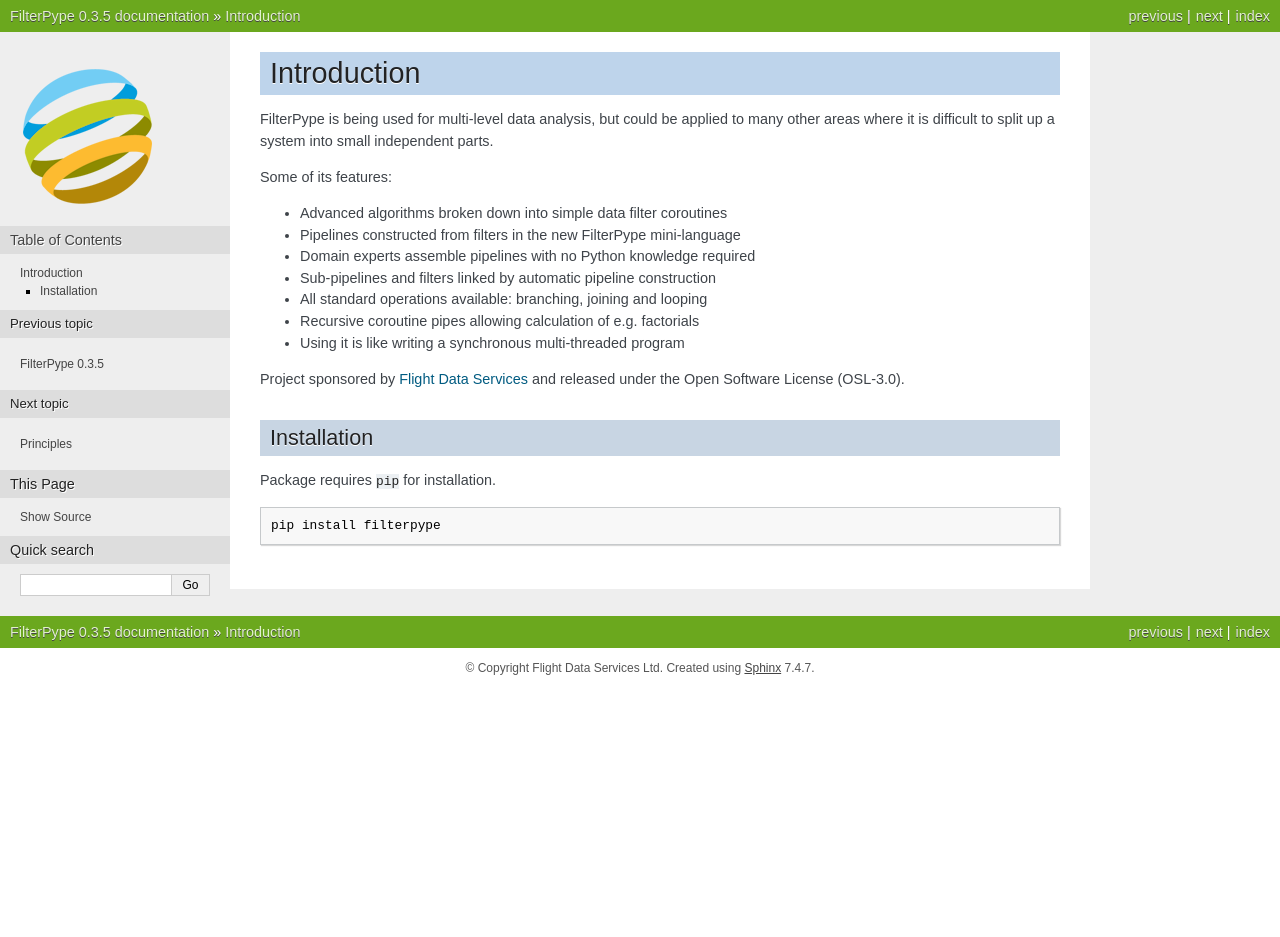
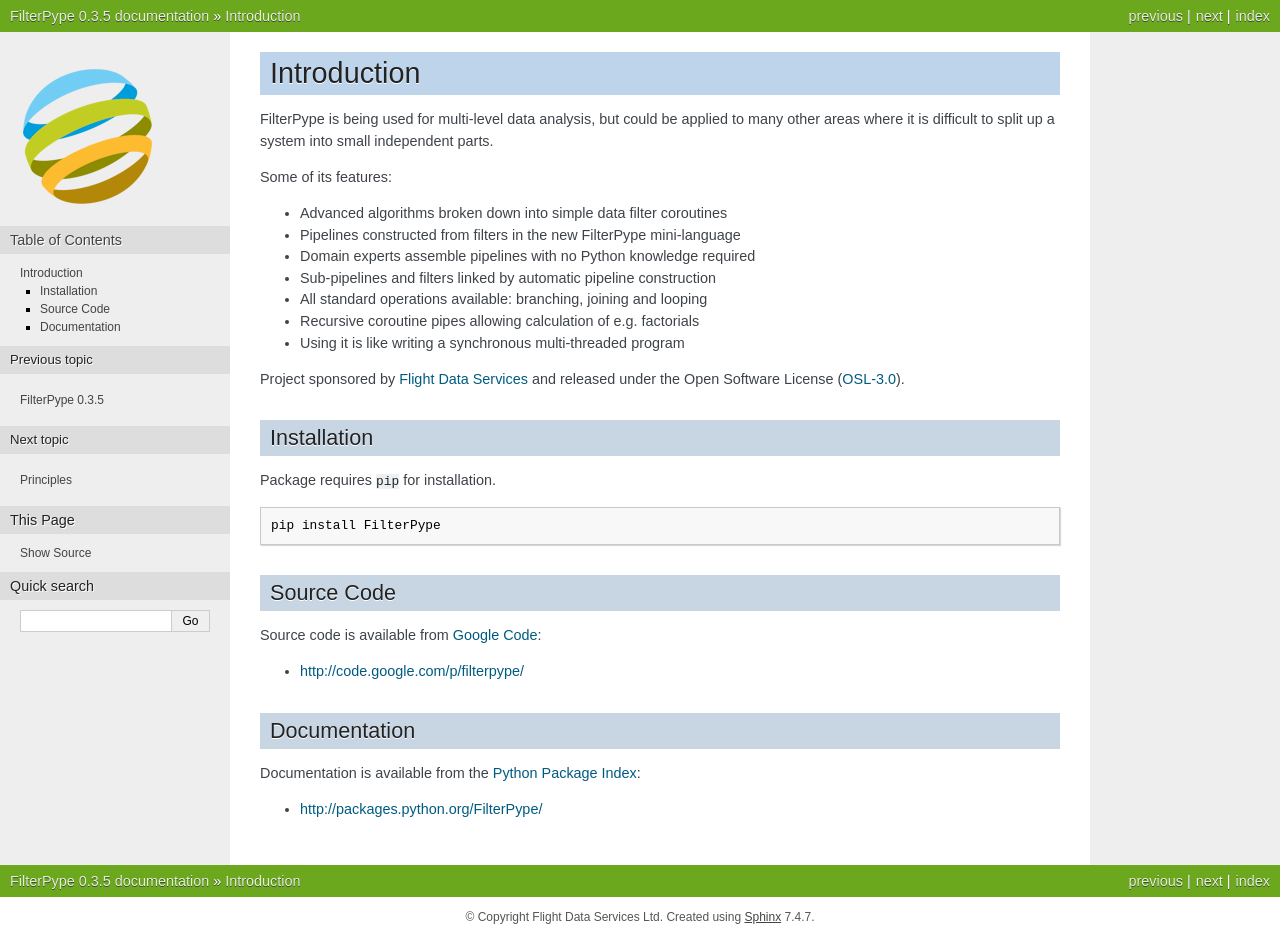
Before and after one commit to lahiru94/FilterPype, a Sphinx documentation site: the page built from doc/source/Introduction.rst, in a window 1280 px wide. Built offline with Sphinx 7.4.7, drawn with Linux system fonts in a browser that asks for light colours; formulas are drawn with MathJax 3; before the commit the page ends 900 px from its top, so only the background shows below that.

```diff
--- a/README.rst
+++ b/README.rst
@@ -16,7 +16,7 @@ Some of its features:
 * Using it is like writing a synchronous multi-threaded program
 
 Project sponsored by `Flight Data Services`_ and released under the Open
-Software License (OSL-3.0).
+Software License (`OSL-3.0`_).
 
 Installation
 ------------
@@ -24,6 +24,23 @@ Installation
 Package requires ``pip`` for installation.
 ::
 
-    pip install filterpype
+    pip install FilterPype
+
+Source Code
+-----------
+
+Source code is available from `Google Code`_:
+
+* http://code.google.com/p/filterpype/
+
+Documentation
+-------------
+
+Documentation is available from the `Python Package Index`_:
+
+* http://packages.python.org/FilterPype/
 
 .. _Flight Data Services: http://www.flightdataservices.com/
+.. _OSL-3.0: http://www.opensource.org/licenses/osl-3.0.php
+.. _Google Code: http://code.google.com/
+.. _Python Package Index: http://pypi.python.org/
--- a/doc/source/index.rst
+++ b/doc/source/index.rst
@@ -13,6 +13,7 @@ Contents:
    Changes
    TODO
    Authors
+   API <modules>
 
 Indices and tables
 ==================
```
Also changed, not shown: requirements.py (+18 -0 lines), 1 other file.
